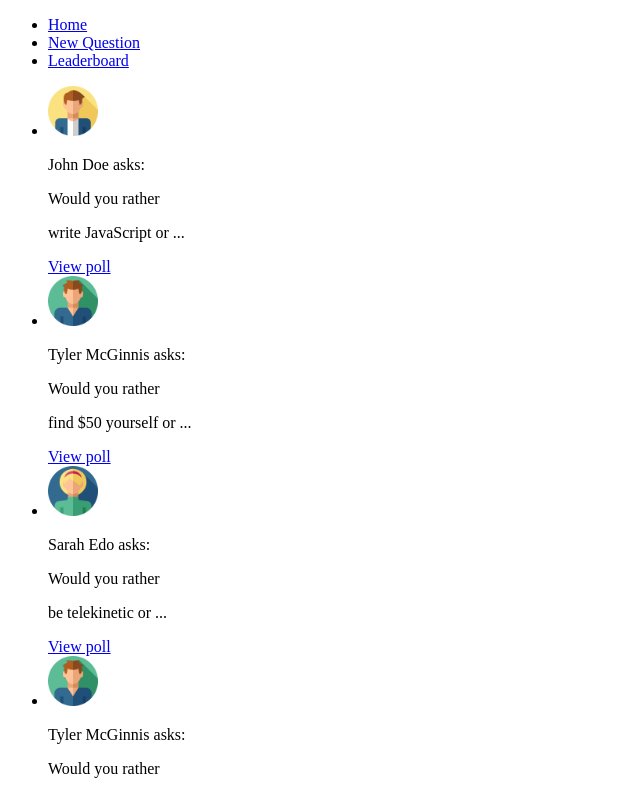
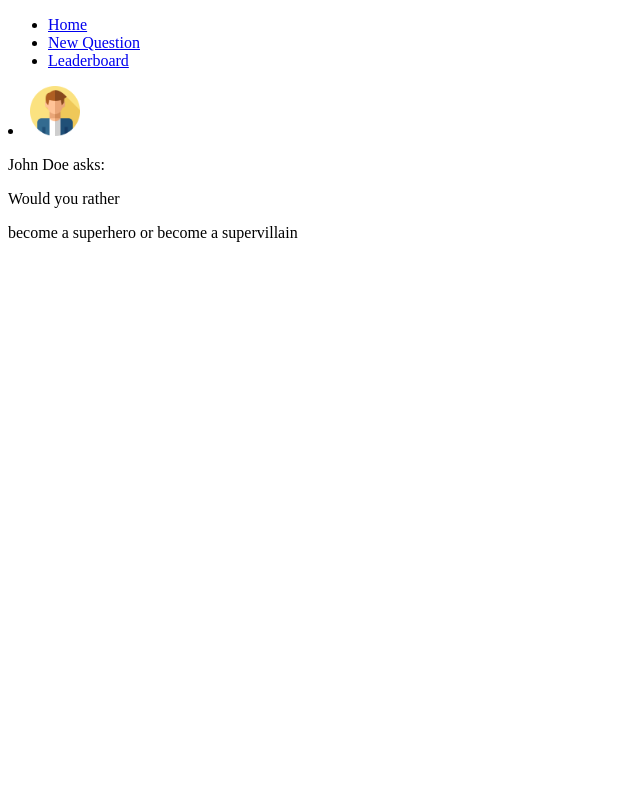
Before and after one commit to t-kubrak/rnd-would-you-rather, a React (Create React App) app: page /questions/6ni6ok3ym7mf1p33lnez in a window 1280 px wide. Shown: the top 794 px of the page, without its empty margins (0-640 px from the left). Built offline with nearby package versions, Linux system fonts and the light colour scheme.

Commit message:
feat: add router and initial question page

```diff
--- a/package.json
+++ b/package.json
@@ -9,6 +9,7 @@
     "react": "^17.0.1",
     "react-dom": "^17.0.1",
     "react-redux": "^7.2.2",
+    "react-router-dom": "^5.2.0",
     "react-scripts": "4.0.3",
     "redux": "^4.0.5",
     "redux-thunk": "^2.3.0",
--- a/src/components/App.js
+++ b/src/components/App.js
@@ -1,8 +1,10 @@
 import React, {Component} from 'react'
-import { connect } from 'react-redux'
-import { handleInitialData } from "../actions/shared";
+import {connect} from 'react-redux'
+import {BrowserRouter as Router, Route} from 'react-router-dom'
+import {handleInitialData} from "../actions/shared";
 import Questions from "./Questions";
 import Header from "./Header";
+import QuestionPage from "./QuestionPage";
 
 class App extends Component {
     componentDidMount() {
@@ -11,17 +13,23 @@ class App extends Component {
 
     render() {
         return (
+            <Router>
+                <Header/>
                 <main>
-          <Header/>
                     {this.props.loading === true
                         ? null
-          : <Questions />}
+                        : <div>
+                            <Route path='/' exact component={Questions}/>
+                            <Route path='/questions/:id' component={QuestionPage}/>
+                        </div>
+                    }
                 </main>
+            </Router>
         )
     };
 }
 
-function mapStateToProps ({ authedUser }) {
+function mapStateToProps({authedUser}) {
     return {
         loading: authedUser === null
     }
--- a/src/components/Header.js
+++ b/src/components/Header.js
@@ -1,11 +1,20 @@
-import React from "react";
+import React from 'react'
+import { NavLink } from 'react-router-dom'
 
-export default function Header() {
+export default function Header () {
     return (
-        <ul>
-            <li><a href="/">Home</a></li>
-            <li><a href="/add">New Question</a></li>
-            <li><a href="/leaderboard">Leaderboard</a></li>
-        </ul>
+        <nav>
+            <ul>
+                <li>
+                    <NavLink to='/' exact activeClassName='active'>Home</NavLink>
+                </li>
+                <li>
+                    <NavLink to='/add' activeClassName='active'>New Question</NavLink>
+                </li>
+                <li>
+                    <NavLink to='/leaderboard' activeClassName='active'>Leaderboard</NavLink>
+                </li>
+            </ul>
+        </nav>
     )
 }
--- a/src/components/Question.js
+++ b/src/components/Question.js
@@ -1,5 +1,6 @@
 import React, { Component } from 'react'
 import { connect } from 'react-redux'
+import {Link} from "react-router-dom";
 
 class Question extends Component {
     render() {
@@ -18,7 +19,7 @@ class Question extends Component {
           <p>{user.name} asks:</p>
           <p>Would you rather</p>
           <p>{optionOne.text} or ...</p>
-          <a href={`/questions/${id}`}>View poll</a>
+          <Link to={`/questions/${id}`}>View poll</Link>
         </li>
       )
     }
--- /dev/null
+++ b/src/components/QuestionPage.js
@@ -0,0 +1,39 @@
+import React, { Component } from 'react'
+import { connect } from 'react-redux'
+import {Link} from "react-router-dom";
+
+class QuestionPage extends Component {
+    render() {
+        const { question, user } = this.props
+
+        if (question === null) {
+            return <p>This question doesn't exist</p>
+        }
+
+        const { id, optionOne, optionTwo } = question
+
+
+        return (
+            <li key={id}>
+                <img className='avatar' src={user.avatarURL}/>
+                <p>{user.name} asks:</p>
+                <p>Would you rather</p>
+                <p>{optionOne.text} or {optionTwo.text}</p>
+            </li>
+        )
+    }
+}
+
+function mapStateToProps ({authedUser, users, questions}, props) {
+    const { id } = props.match.params
+    const question = questions[id]
+    const user = users[question.author]
+
+    return {
+        authedUser,
+        question: question || null,
+        user: user || null
+    }
+}
+
+export default connect(mapStateToProps)(QuestionPage)
```
Also changed, not shown: 1 other file (tests, documents, lock files or other folders). Lines whose indentation alone changed are shown as unchanged.
